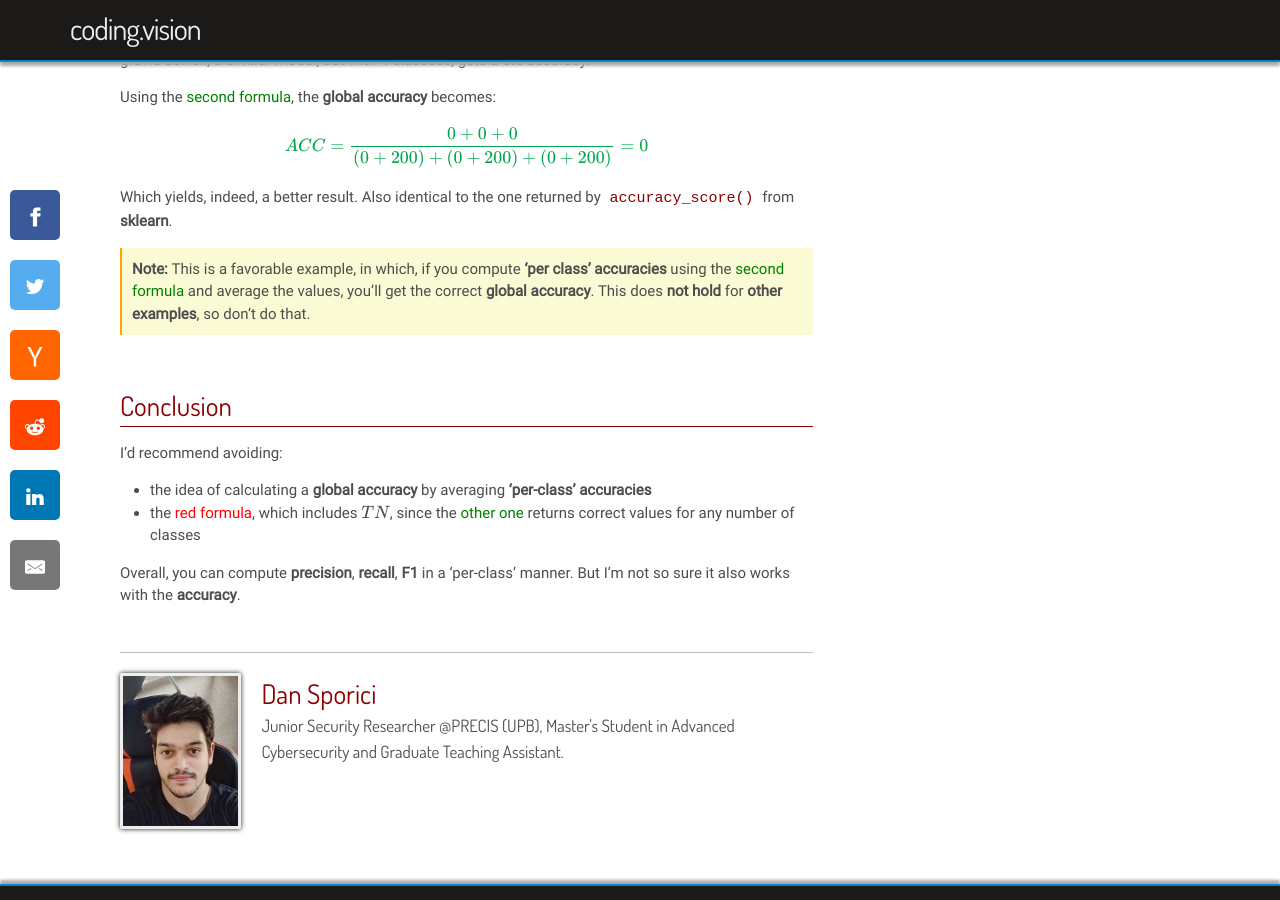
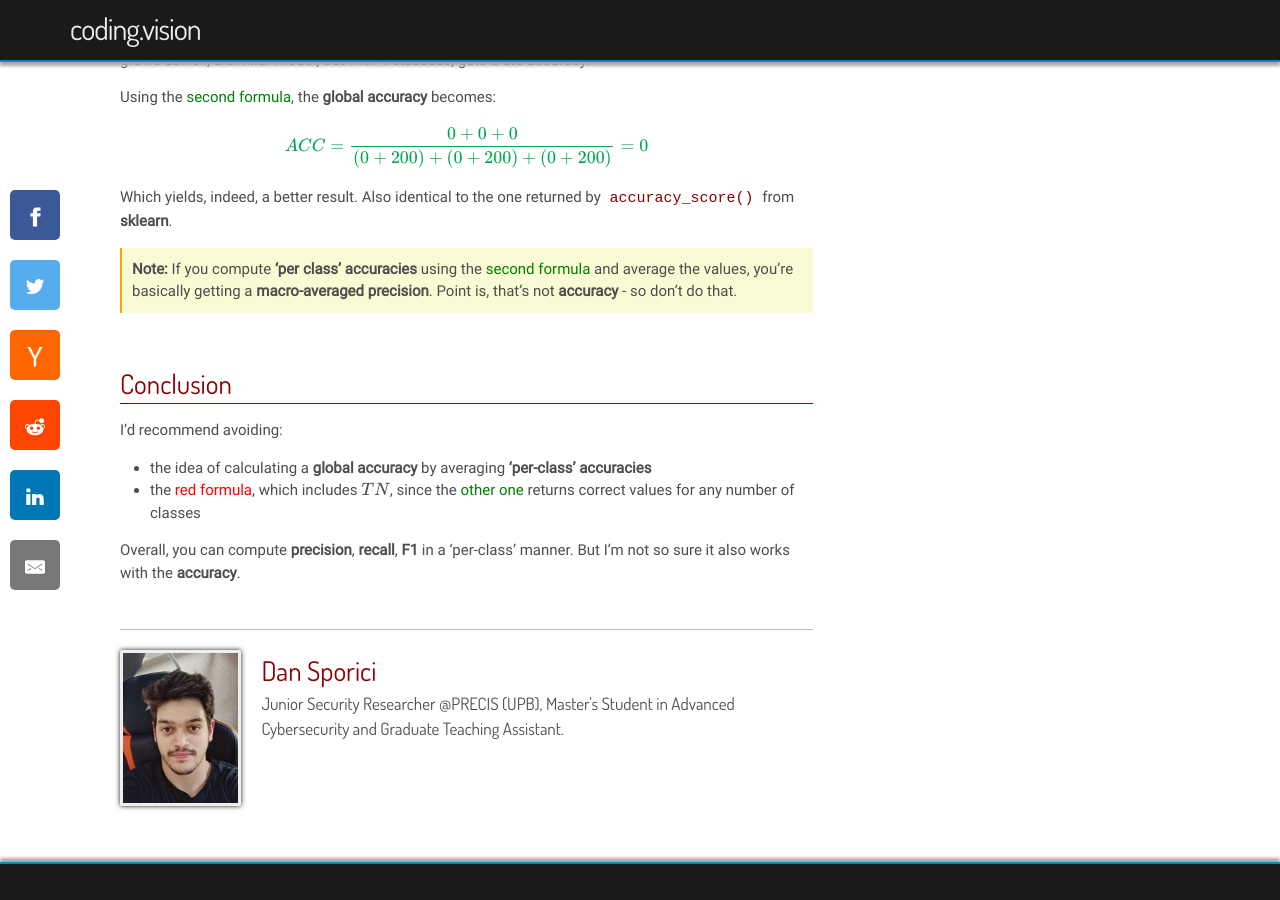
Before and after one commit to Apex95/apex95.github.io, a Jekyll site: the page built from _posts/2019-12-11-avoid-a-mistake-correctly-calculate-multiclass-accuracy.markdown, in a window 1280 px wide and 900 px high, scrolled down 1481 px. Built offline with Jekyll 4.4.1, drawn with Linux system fonts in a browser that asks for light colours; some web fonts are replaced; formulas are drawn with MathJax 3; comment, search, counter and statistics services are not loaded.

Commit message:
updated to mention precision

```diff
--- a/_posts/2019-12-11-avoid-a-mistake-correctly-calculate-multiclass-accuracy.markdown
+++ b/_posts/2019-12-11-avoid-a-mistake-correctly-calculate-multiclass-accuracy.markdown
@@ -57,7 +57,7 @@ $$ \color{Green}{ACC = \frac{0+0+0}{(0+200) + (0+200) + (0 + 200)} = 0} $$
 
 Which yields, indeed, a better result. Also identical to the one returned by `accuracy_score()` from **sklearn**.
 
-##### This is a favorable example, in which, if you compute **'per class' accuracies** using the <span style="color:green">second formula</span> and average the values, you'll get the correct **global accuracy**. This does **not hold** for **other examples**, so don't do that.
+##### If you compute **'per class' accuracies** using the <span style="color:green">second formula</span> and average the values, you're basically getting a **macro-averaged precision**. Point is, that's not **accuracy** - so don't do that.
 
 ## Conclusion
 
```
